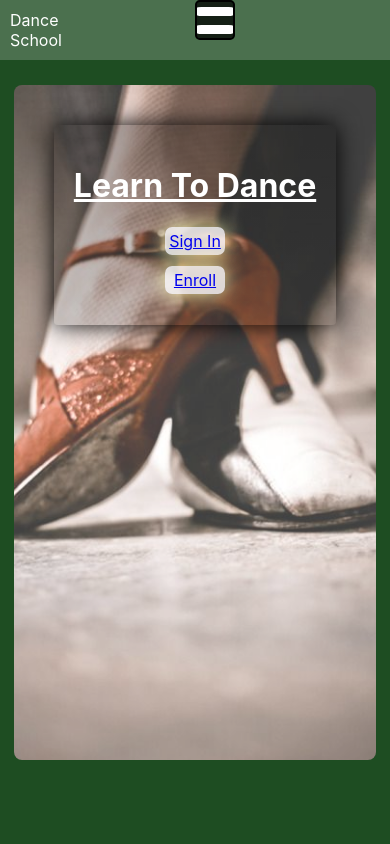
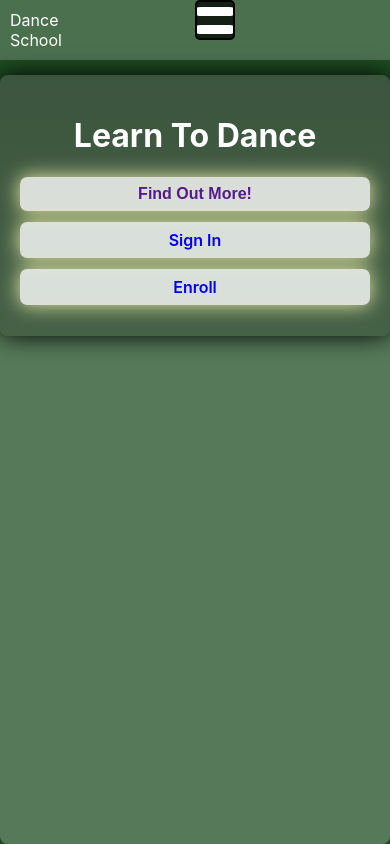
Before and after one commit to Vlacross/Re-Cap-Client, a React (Create React App) app: page / in a window 390 px wide. Built offline with nearby package versions, Linux system fonts and the light colour scheme; no server answers.

Commit message:
CSS; connecting landingPage to state and adding AppInfo button with view toggle toggled through view reducer

```diff
--- a/src/actions/viewActions.js
+++ b/src/actions/viewActions.js
@@ -16,3 +16,8 @@ export const doubleCheck = checkingFor => ({
   type: SET_DOUBLECHECK,
   checkingFor
 })
+
+export const TOGGLE_APP_INFO = "TOGGLE_APP_INFO";
+export const toggleAppInfo = () => ({
+  type: TOGGLE_APP_INFO
+})
--- a/src/components/landing/landingIntro.css
+++ b/src/components/landing/landingIntro.css
@@ -2,7 +2,7 @@
   display: flex;
   flex-direction: column;
   padding: 20px;
-  border-radius: 4px;
+  border-radius: 8px;
   background: linear-gradient(
     rgba(0, 0, 0, 0.3),
     rgba(0, 0, 0, 0.2)
@@ -12,15 +12,52 @@
 }
 
 .introLink {
-  width: 25%;
-  padding: 4px 0px;
+  width: 60%;
+  padding: 8px 0px;
   border: none;
   border-radius: 7px;
   box-shadow: 0px 0px 20px rgb(240, 240, 170);
   background: rgba(255, 255, 255, 0.80);
+  text-decoration: none;
+  font-weight: 600;
+}
 
+.appInfo {
+  color: #551a8b;
+  font-size: 1em;
+  font-weight: 600;
+  width: 60%;
+  padding: 8px 0px;
+  border: none;
+  margin: 0;
+  border-radius: 7px;
+  box-shadow: 0px 0px 20px rgb(240, 240, 170);
+  background: rgba(255, 255, 255, 0.80)
 }
 
 label {
   margin-bottom: 11px;
 }
+
+@media only screen and (max-width: 740px) {
+  .introLink {
+    width: 70%;
+
+  }
+  .appInfo {
+    width: 70%;
+  }
+}
+
+
+@media only screen and (max-width: 400px) {
+  .introLink {
+    width: 100%;
+  }
+  .appInfo {
+    width: 100%;
+  }
+  .introBanner {
+    text-decoration: none;
+  }
+}
--- a/src/components/landing/landingIntro.js
+++ b/src/components/landing/landingIntro.js
@@ -10,7 +10,17 @@ export default function LandingIntro(props) {
 
   return (
     <div className="landingIntro">
-      <h1>Learn To Dance</h1>
+      <h1 className="introBanner">Learn To Dance</h1>
+
+      <label>
+        <button
+          className="appInfo"
+          name="appInfo"
+          onClick={() => props.onClick()}>
+          Find Out More!
+        </button>
+      </label>
+
       <label>
         <Link
           className="introLink"
--- a/src/components/landing/landingPage.css
+++ b/src/components/landing/landingPage.css
@@ -1,24 +1,25 @@
 .landingPage {
   color: rgb(255, 255, 255);
-  height: 80vh;
   background: linear-gradient(
     rgba(255, 255, 255, 0.25),
     rgba(255, 255, 255, 0.25)
-  ),
-  url("./images/dontz.jpg"), no-repeat center;
+  );
   background-size: 100%;
-  max-width: 700px;
+  width: 60%;
   margin: 10px;
   border-radius: 8px;
   padding: 40px;
 
 }
 
-@media only screen and (max-width: 1000px) {
+@media only screen and (max-width: 740px) {
+
   .landingPage {
-      background-size: cover;
+    width: 100%;
+    height: 100%;
+    margin: 0;
+    padding: 0;
+  }
 
-      background-position: 45% 0px;
 
-  }
 }
--- a/src/components/landing/landingPage.js
+++ b/src/components/landing/landingPage.js
@@ -2,6 +2,8 @@ import React from 'react';
 
 import LandingIntro from './landingIntro';
 import dashboardRedirect from '../checkAuth/dashboardRedirect';
+import { connect } from 'react-redux';
+import { toggleAppInfo } from '../../actions/viewActions';
 
 
 import './landingPage.css';
@@ -9,13 +11,19 @@ import './landingPage.css';
 
  export function LandingPage(props) {
 
+  console.log(props.appInfoOpen)
   return (
     <div className="landingPage">
-      <LandingIntro />
+      <LandingIntro onClick={() => props.dispatch(toggleAppInfo())}/>
     </div>
   );
 
 
 }
 
-export default dashboardRedirect()(LandingPage)
+const mapStateToProps = state => ({
+  appInfoOpen: state.views.appInfo
+})
+
+
+export default dashboardRedirect()(connect(mapStateToProps)(LandingPage))
```
Also changed, not shown: 1 other file (tests, documents, lock files or other folders).
